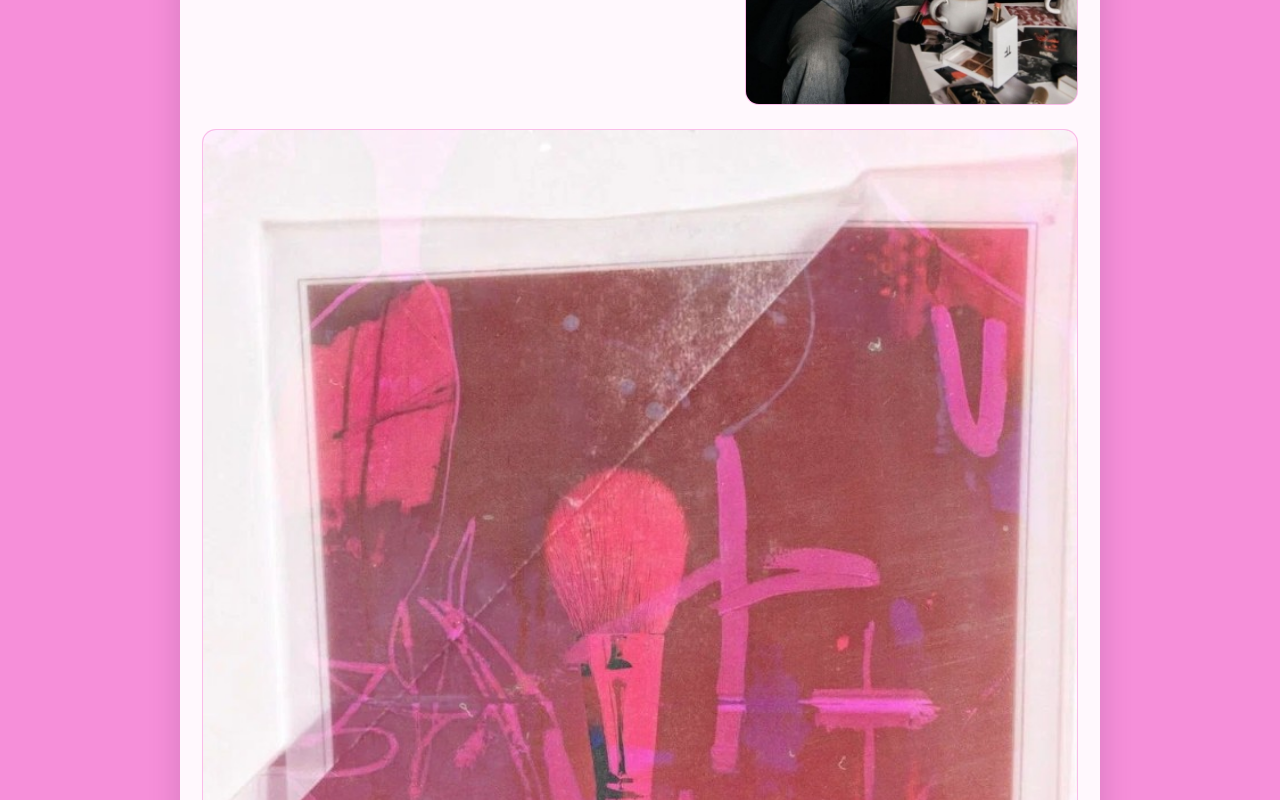
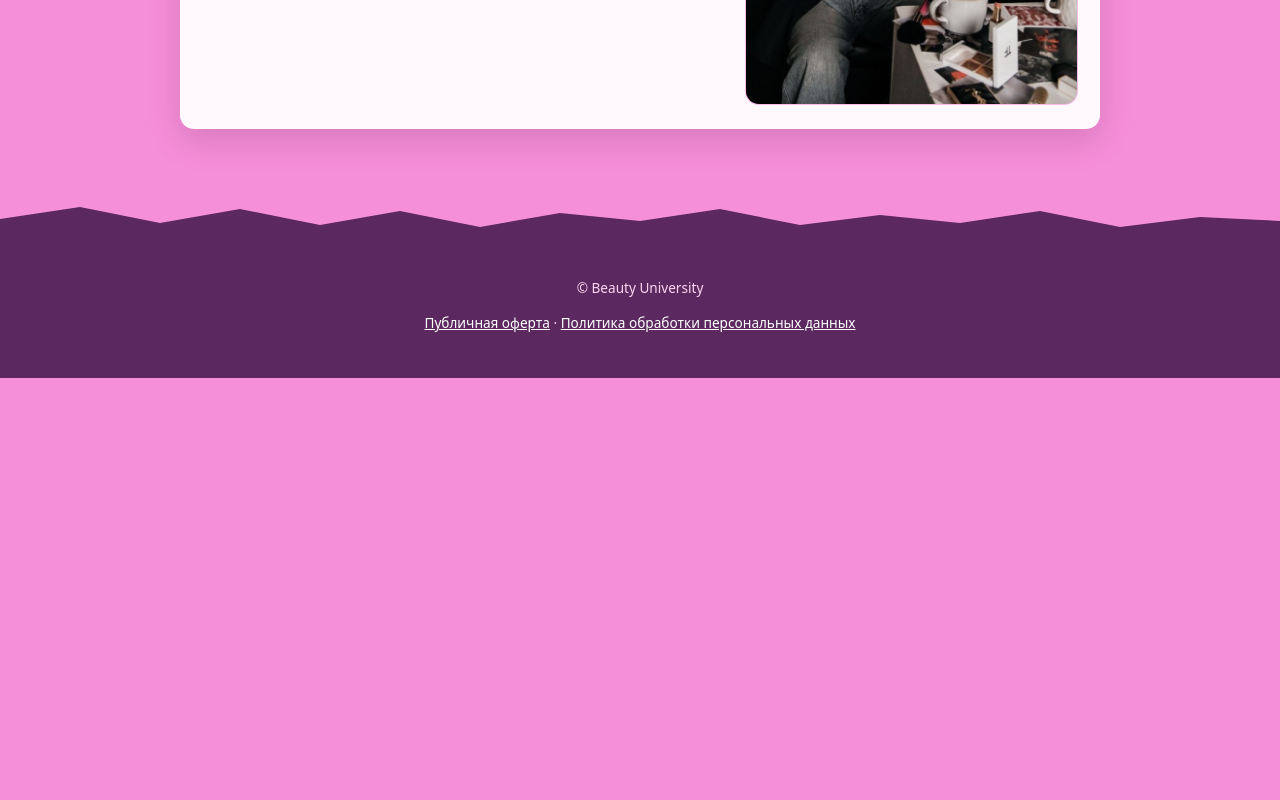
Before and after one commit to Sveta1607/beauty, a website built with Vite: page format.html in a window 1280 px wide. Shown: the part 500-1300 px from the top of the page. After the commit the page ends 878 px from the top, so only its background shows below. Built offline with nearby package versions, Linux system fonts and the light colour scheme.

Commit message:
изменили дизайн

```diff
--- a/format.html
+++ b/format.html
@@ -25,7 +25,7 @@
     </header>
 
     <main class="page-wrap">
-      <!-- Панель «О формате»: текст слева, фото с девушками справа; под блоком — фото с кистью -->
+      <!-- Панель «О формате»: текст слева, фото с девушками справа -->
       <article class="panel">
         <div class="format-layout">
           <div class="format-layout__text">
@@ -57,17 +57,6 @@
             />
           </figure>
         </div>
-        <!-- Полноширинное фото внизу блока: художественное изображение кисти -->
-        <figure class="format-layout__bottom-figure">
-          <img
-            class="format-layout__bottom-img"
-            src="./images/format-brush.png"
-            alt="Стилизованное фото кисти для макияжа"
-            width="1200"
-            loading="lazy"
-            decoding="async"
-          />
-        </figure>
       </article>
     </main>
 
--- a/src/styles.css
+++ b/src/styles.css
@@ -483,21 +483,6 @@ body > script {
   height: auto;
 }
 
-/* Полноширинное фото под сеткой на странице «О формате» */
-.format-layout__bottom-figure {
-  margin: 1.5rem 0 0;
-  border-radius: var(--radius);
-  overflow: hidden;
-  background: var(--pink-bright);
-  border: 1px solid rgba(255, 255, 255, 0.4);
-}
-
-.format-layout__bottom-img {
-  display: block;
-  width: 100%;
-  height: auto;
-}
-
 /* Блок с эмодзи-рубрикой */
 .emoji-block {
   margin-bottom: 1.25rem;
```
